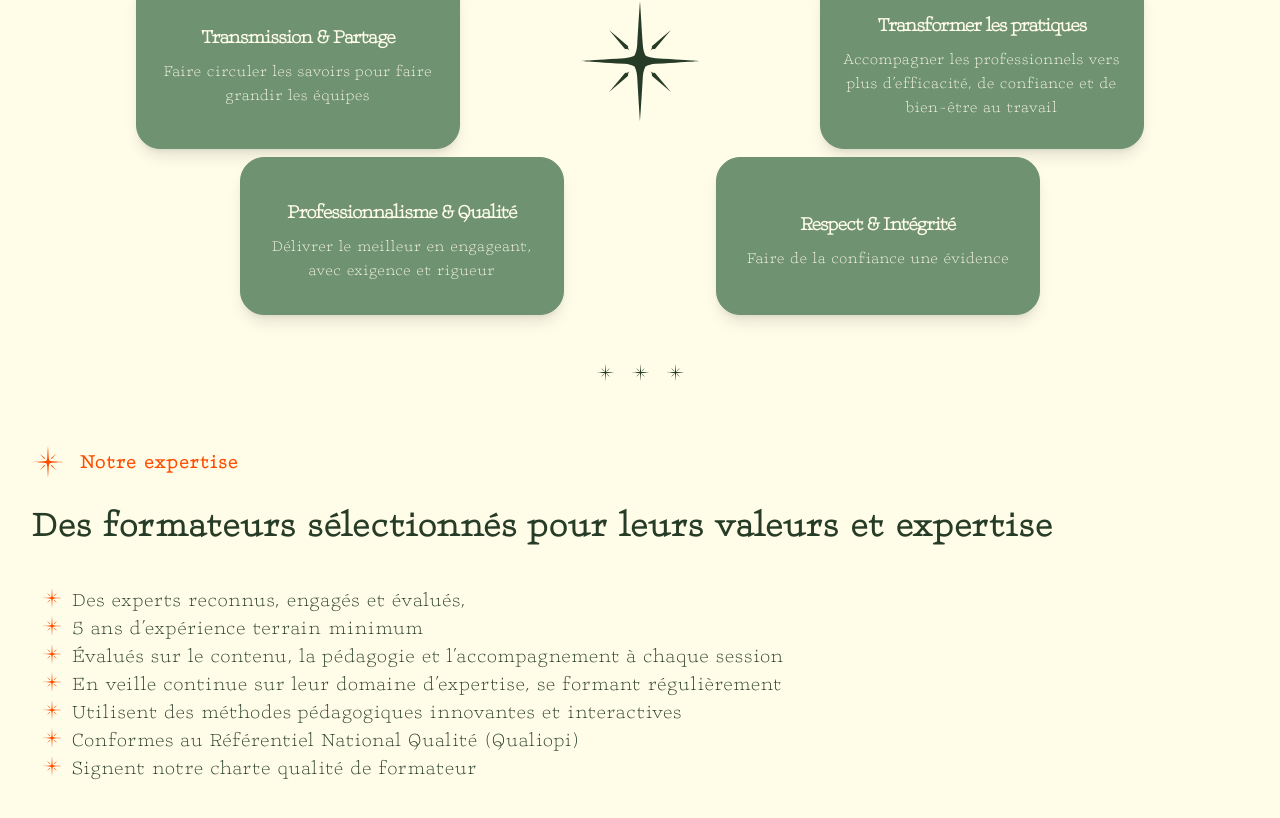
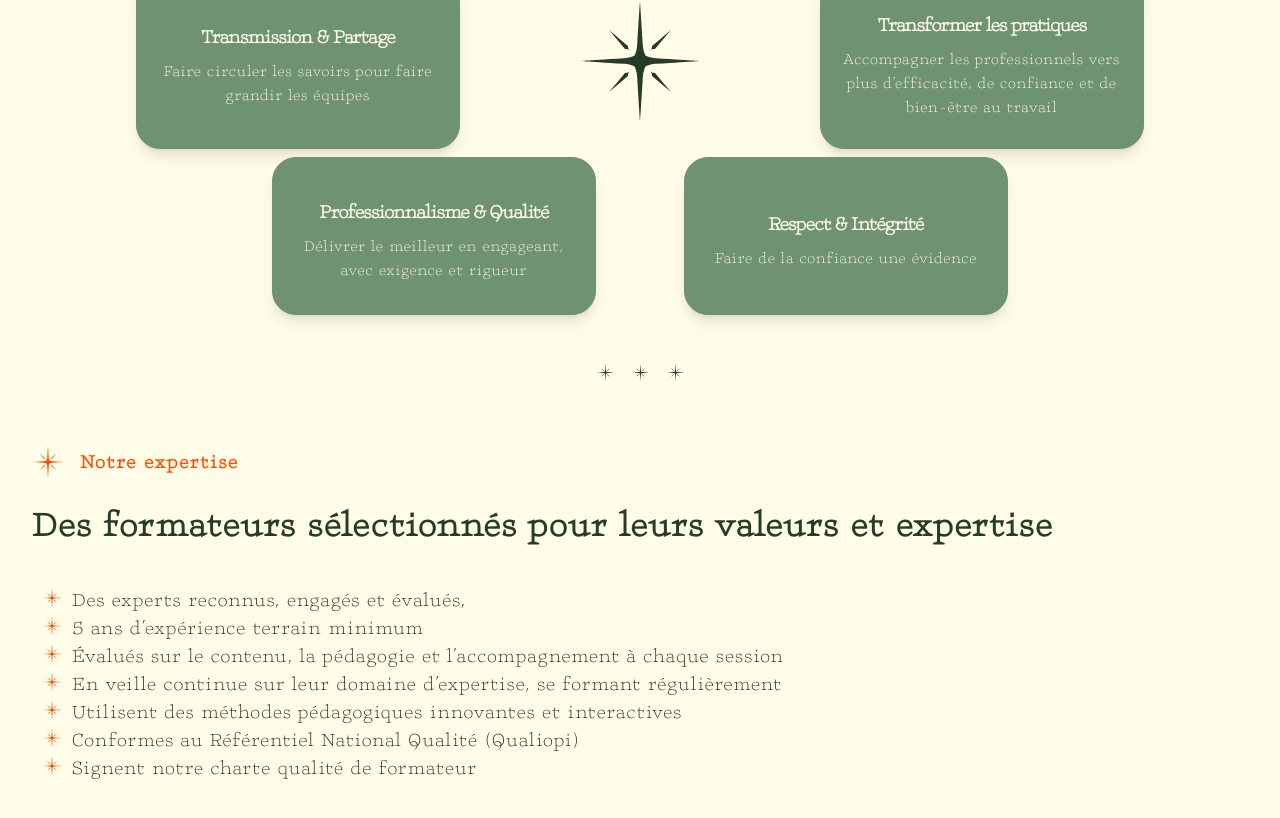
Before and after one commit to Jyok1m/ipseis, a Next.js app: page /secteur-sante in a window 1280 px wide. Shown: the part 3480-4298 px from the top of the page. Built offline with nearby package versions, Linux system fonts and the light colour scheme.

Commit message:
Ajustement des traductions pour améliorer l'alignement des composants dans la section "Secteur Santé".

```diff
--- a/src/app/secteur-sante/page.tsx
+++ b/src/app/secteur-sante/page.tsx
@@ -266,7 +266,7 @@ export default function SecteurSante() {
 						</div>
 
 						{/* (3,1) — bas gauche */}
-						<div className="sm:col-start-1 sm:row-start-3 sm:translate-x-28">
+						<div className="sm:col-start-1 sm:row-start-3 sm:translate-x-24 md:translate-x-32 lg:translate-x-36">
 							<FeatBox
 								title="Professionnalisme & Qualité"
 								description="Délivrer le meilleur en engageant, avec exigence et rigueur"
@@ -275,7 +275,7 @@ export default function SecteurSante() {
 						</div>
 
 						{/* (3,3) — bas droite */}
-						<div className="sm:col-start-3 sm:row-start-3 sm:-translate-x-28">
+						<div className="sm:col-start-3 sm:row-start-3 sm:-translate-x-24 md:-translate-x-32 lg:-translate-x-36">
 							<FeatBox title="Respect & Intégrité" description="Faire de la confiance une évidence" bgColor="maitrise" />
 						</div>
 					</div>
```
